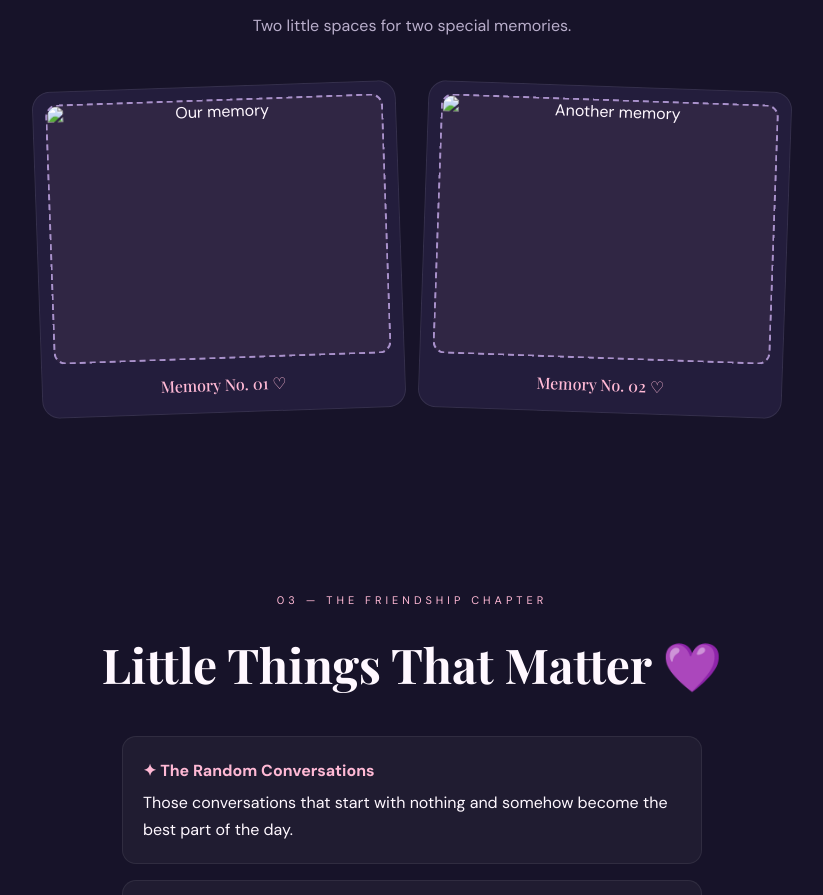
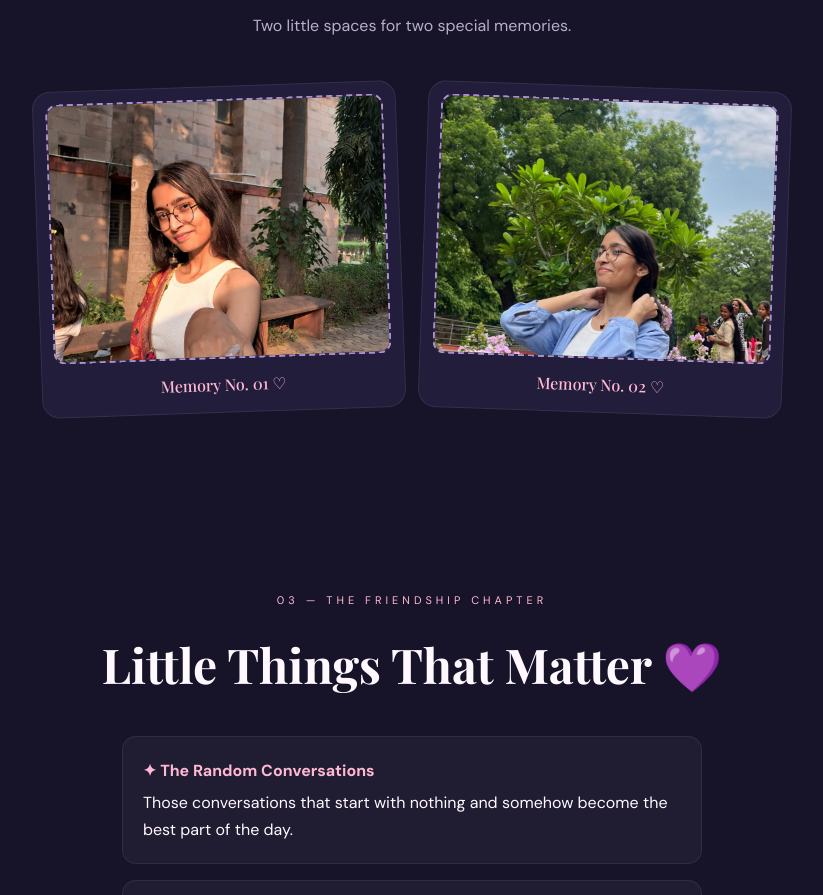
Before and after one commit to Persona1822/aaa, a plain HTML site: page index.html in a window 1280 px wide. Shown: the part 1568-2463 px from the top of the page, without its empty margins (228-1051 px from the left). Drawn offline with nearby package versions, Linux system fonts and the light colour scheme.

Commit message:
Update index.html

```diff
--- a/index.html
+++ b/index.html
@@ -535,7 +535,7 @@ footer {
     <!-- PHOTO 1 -->
 <div class="photo-card">
   <div class="photo-frame">
-        <img src="images/photo1.jpeg" alt="Our memory" style="width: 100%; height: 100%; object-fit: cover;">
+    <img src="photo1.jpeg" alt="Our memory" style="width: 100%; height: 100%; object-fit: cover;">
   </div>
   <p>Memory No. 01 ♡</p>
 </div>
@@ -543,11 +543,10 @@ footer {
 <!-- PHOTO 2 -->
 <div class="photo-card">
   <div class="photo-frame">
-        <img src="images/photo2.jpeg" alt="Another memory" style="width: 100%; height: 100%; object-fit: cover;">
+    <img src="photo2.jpeg" alt="Another memory" style="width: 100%; height: 100%; object-fit: cover;">
   </div>
   <p>Memory No. 02 ♡</p>
 </div>
-
   </div>
 
 </section>
```
Lines whose indentation alone changed are shown as unchanged.
